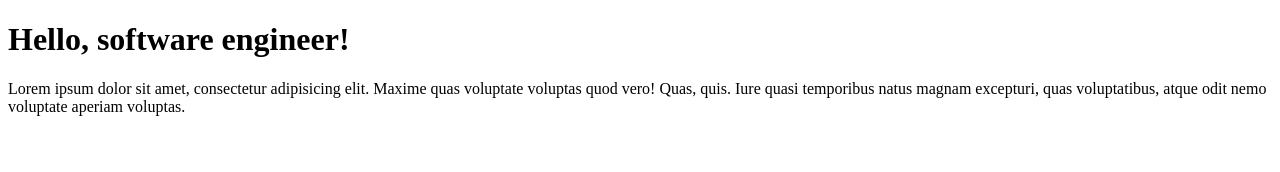
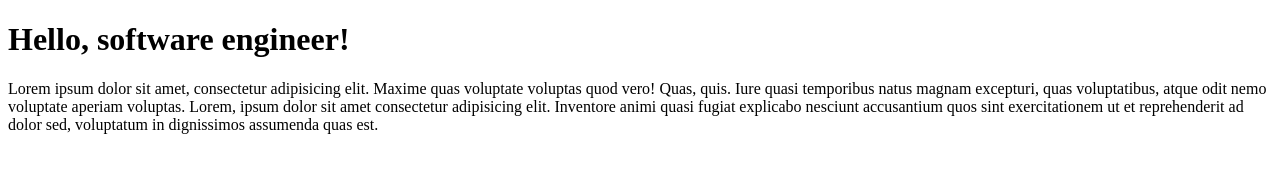
Before and after one commit to NZAlona/Parcel, a website built with Parcel: page src/index.html in a window 1280 px wide. Built offline with nearby package versions, Linux system fonts and the light colour scheme.

Commit message:
Adding scripts

```diff
--- a/package.json
+++ b/package.json
@@ -1,7 +1,9 @@
 {
   "scripts": {
     "start": "parcel src/*.html",
-    "build": "parcel build src/*.html/ --public-url /"
+    "build-dev": "parcel build src/*.html --no-minify --public-url ./",
+    "build": "parcel build src/*.html/ --public-url ./",
+    "push-gh-pages": "push-dir --dir=dist --branch=gh-pages --cleanup --verbose"
   },
   "devDependencies": {
     "parcel-bundler": "^1.12.5",
--- a/src/partial/example.html
+++ b/src/partial/example.html
@@ -3,4 +3,7 @@
   Lorem ipsum dolor sit amet, consectetur adipisicing elit. Maxime quas
   voluptate voluptas quod vero! Quas, quis. Iure quasi temporibus natus magnam
   excepturi, quas voluptatibus, atque odit nemo voluptate aperiam voluptas.
+  Lorem, ipsum dolor sit amet consectetur adipisicing elit. Inventore animi
+  quasi fugiat explicabo nesciunt accusantium quos sint exercitationem ut et
+  reprehenderit ad dolor sed, voluptatum in dignissimos assumenda quas est.
 </p>
```
